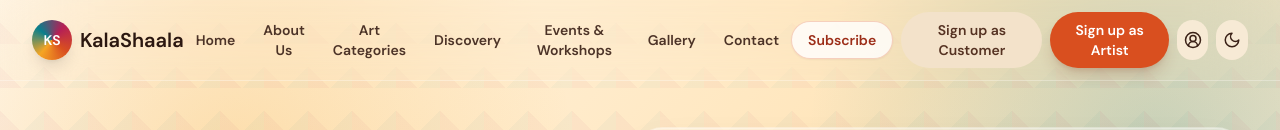
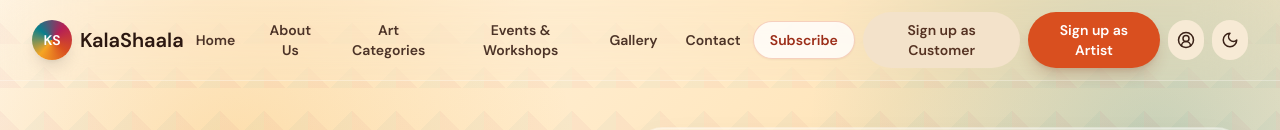
Before and after one commit to SANCHET08/kalashaala, a React (Vite) app: page / in a window 1280 px wide. Shown: the top 130 px of the page. Built offline with nearby package versions, Linux system fonts and the light colour scheme.

Commit message:
Remove discovery navigation item

```diff
--- a/src/components/Navbar.jsx
+++ b/src/components/Navbar.jsx
@@ -22,7 +22,6 @@ export default function Navbar() {
 
   const links = [
     { label: 'Home',     path: '/' },
-    { label: 'Discovery', path: '/artisan-discovery' },
     { label: 'Artisans', path: '/explore-artists' },
     { label: 'Schemes',  path: '/schemes' },
     { label: 'Login',    path: '/login' },
--- a/src/pages/KalaShaalaNGO.jsx
+++ b/src/pages/KalaShaalaNGO.jsx
@@ -38,7 +38,6 @@ const navItems = [
   ["Home", "home"],
   ["About Us", "about"],
   ["Art Categories", "categories"],
-  ["Discovery", "artisan-discovery"],
   ["Events & Workshops", "events"],
   ["Gallery", "gallery"],
   ["Contact", "contact"],
```
